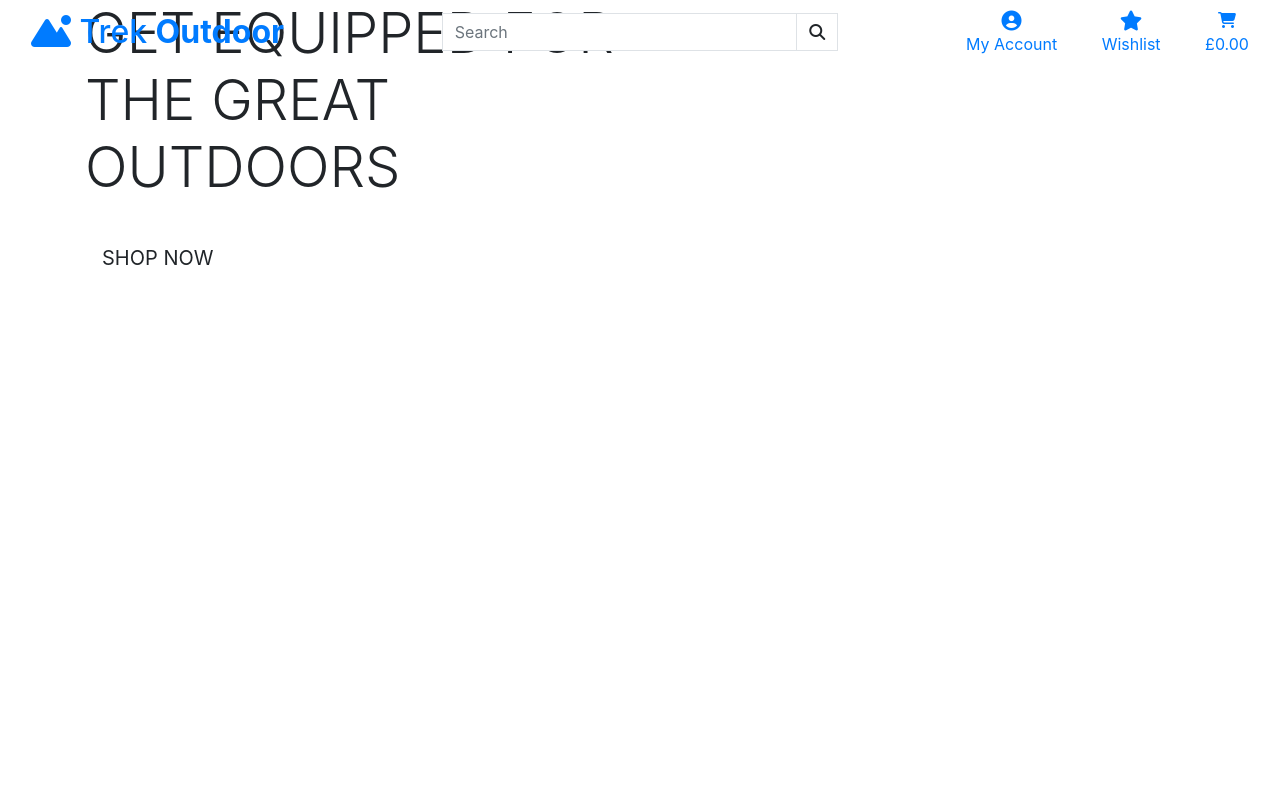
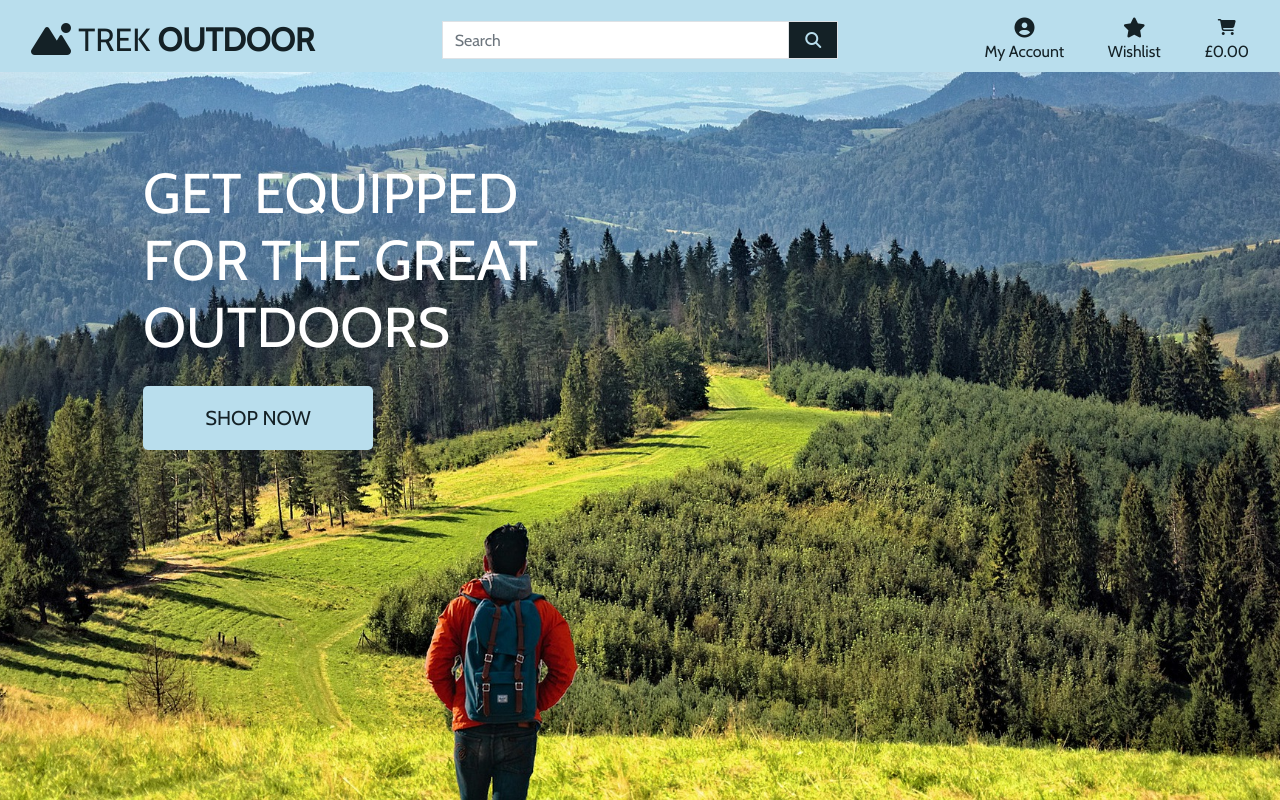
Before and after one commit to SimGriff/trek-outdoor, a Django app: page / in a window 1280 px wide. Run offline with Django 3.2, Linux system fonts and the light colour scheme; some libraries are stand-ins or nearby versions.

Commit message:
Home page CSS completed

```diff
--- a/home/templates/home/index.html
+++ b/home/templates/home/index.html
@@ -12,8 +12,8 @@
 {% block content %}
     <div class="container h-100">
         <div class="row h-100">
-            <div class="col-7 col-md-6 my-auto">
-                <h1 class="display-4 logo-font text-uppercase text-black">
+            <div class="dcol-7 col-md-6 my-0">
+                <h1 class="display-4 logo-font text-uppercase text-white">
                     Get equipped for the great outdoors
                 </h1>
                 <div class="my-4">
--- /dev/null
+++ b/static/css/base.css
@@ -0,0 +1,90 @@
+html {
+    height:100%;
+}
+
+body {
+    background: url('/media/hiking-4369332_1920.jpg') no-repeat center center fixed;
+    background-size: cover;
+    height: calc(100vh - 160px);
+    color: #B9DEED;
+    font-family: 'Cabin';
+}
+
+/* from Bulma */
+.icon {
+    align-items: center;
+    display: inline-flex;
+    justify-content: center;
+    height: 1.5rem;
+    width: 1.5rem;
+}
+
+.logo-font {
+    text-transform: uppercase;
+}
+
+.main-logo-link {
+    width: fit-content;
+}
+
+.blue-background {
+    background-color: #B9DEED;
+  }
+
+.dark-background {
+    background-color: #142126;
+}
+
+/* buttons */
+.shop-button {
+    background: #B9DEED;
+    color: #142126;
+    min-width: 230px;
+}
+
+.btn-dark {
+    background: #142126;
+    color: #B9DEED;
+}
+
+.shop-button:hover,
+.shop-button:active,
+.shop-button:focus,
+.btn-dark:hover,
+.btn-dark:active,
+.btn-dark:focus {
+    background: rgb(5, 5, 5);
+    color: white;
+}
+
+.text-dark {
+    color: #142126 !important;
+}
+
+.border-dark {
+    border: 1px solid #142126 !important;
+}
+
+/* -------------------------------- Media Queries */
+
+/* Larger container on extra large screens */
+@media (min-width: 1200px) {
+  .container {
+    max-width: 80%;
+  }
+}
+
+/* fixed top navbar only on medium and up */
+@media (min-width: 992px) {
+    .fixed-top-desktop-only {
+        position: fixed;
+        top: 0;
+        right: 0;
+        left: 0;
+        z-index: 1030;
+    }
+
+    .header-container {
+        padding-top: 160px;
+    }
+}
--- a/templates/base.html
+++ b/templates/base.html
@@ -12,6 +12,8 @@
 
     {% block corecss %}
       <link rel="stylesheet" href="https://cdn.jsdelivr.net/npm/bootstrap@4.6.2/dist/css/bootstrap.min.css" integrity="sha384-xOolHFLEh07PJGoPkLv1IbcEPTNtaed2xpHsD9ESMhqIYd0nLMwNLD69Npy4HI+N" crossorigin="anonymous">
+      <link href="https://fonts.googleapis.com/css2?family=Cabin&display=swap" rel="stylesheet">
+      <link rel="stylesheet" href="{% static 'css/base.css' %}">
     {% endblock %}
 
     {% block extra_css %}
@@ -33,11 +35,11 @@
   <body>
     <!-- Main header -->
     <header class="container-fluid fixed-top">
-      <div class="row">
+      <div class="row blue-background pt-lg-2 d-none d-lg-flex" id="top-nav">
         <!-- Site Logo -->
           <div class="col-12 col-lg-4 my-auto py-1 py-lg-0 text-center text-lg-left">
             <a href="{% url 'home' %}" class="nav-link main-logo-link">
-                <h2 class="logo-font text-black my-0"><i class="fa-solid fa-mountain-sun"></i> Trek <strong>Outdoor </strong></h2>
+                <h2 class="logo-font text-dark my-0"><i class="fa-solid fa-mountain-sun"></i> Trek <strong>Outdoor </strong></h2>
             </a>
           </div>
           <!-- Search bar -->
@@ -46,7 +48,7 @@
                 <div class="input-group w-100">
                     <input class="form-control border border-black rounded-0" type="text" name="q" placeholder="Search">
                     <div class="input-group-append">
-                        <button class="form-control btn btn-black border border-black rounded-0" type="submit">
+                        <button class="form-control btn btn-dark border border-black rounded-0" type="submit">
                             <span class="icon">
                               <i class="fa-solid fa-magnifying-glass"></i>
                             </span>
@@ -60,7 +62,7 @@
               <ul class="list-inline list-unstyled text-center text-lg-right my-0">
                 <!-- My Account -->
                 <li class="list-inline-item dropdown">
-                      <a class="text-black nav-link" href="#" id="user-options" data-toggle="dropdown" aria-haspopup="true" aria-expanded="false">
+                      <a class="text-dark nav-link" href="#" id="user-options" data-toggle="dropdown" aria-haspopup="true" aria-expanded="false">
                         <div class="text-center">
                             <div><i class="fa-solid fa-circle-user fa-lg"></i></div>
                             <p class="my-0">My Account</p>
@@ -81,7 +83,7 @@
                   </li>
                   <!-- Wishlist -->
                   <li class="list-inline-item">
-                    <a class="nav-link text-black" href="">
+                    <a class="nav-link text-dark" href="">
                         <div class="text-center">
                             <div><i class="fa-solid fa-star fa-lg"></i></div>
                             <p class="my-0">Wishlist</p>
@@ -90,7 +92,7 @@
                 </li>
                   <!-- Shopping Cart -->
                   <li class="list-inline-item">
-                      <a class="{% if grand_total %}text-info font-weight-bold{% else %}text-black{% endif %} nav-link" href="">
+                      <a class="{% if grand_total %}text-info font-weight-bold{% else %}text-dark{% endif %} nav-link" href="">
                         <div class="text-center">
                             <div><i class="fa-sharp fa-solid fa-cart-shopping"></i></div>
                             <p class="my-0">
--- a/trek_outdoor/settings.py
+++ b/trek_outdoor/settings.py
@@ -151,6 +151,11 @@ USE_TZ = True
 
 STATIC_URL = '/static/'
 
+STATICFILES_DIRS = (os.path.join(BASE_DIR, 'static'),)
+
+MEDIA_URL = '/media/'
+MEDIA_ROOT = os.path.join(BASE_DIR, 'media')
+
 # Default primary key field type
 # https://docs.djangoproject.com/en/3.2/ref/settings/#default-auto-field
 
--- a/trek_outdoor/urls.py
+++ b/trek_outdoor/urls.py
@@ -1,8 +1,10 @@
 from django.contrib import admin
 from django.urls import path, include
+from django.conf import settings
+from django.conf.urls.static import static
 
 urlpatterns = [
     path('admin/', admin.site.urls),
     path('accounts/', include('allauth.urls')),
     path('', include('home.urls')),
-]
+] + static(settings.MEDIA_URL, document_root=settings.MEDIA_ROOT)
```
Also changed, not shown: media/hiking-4369332_1920.jpg (added).
